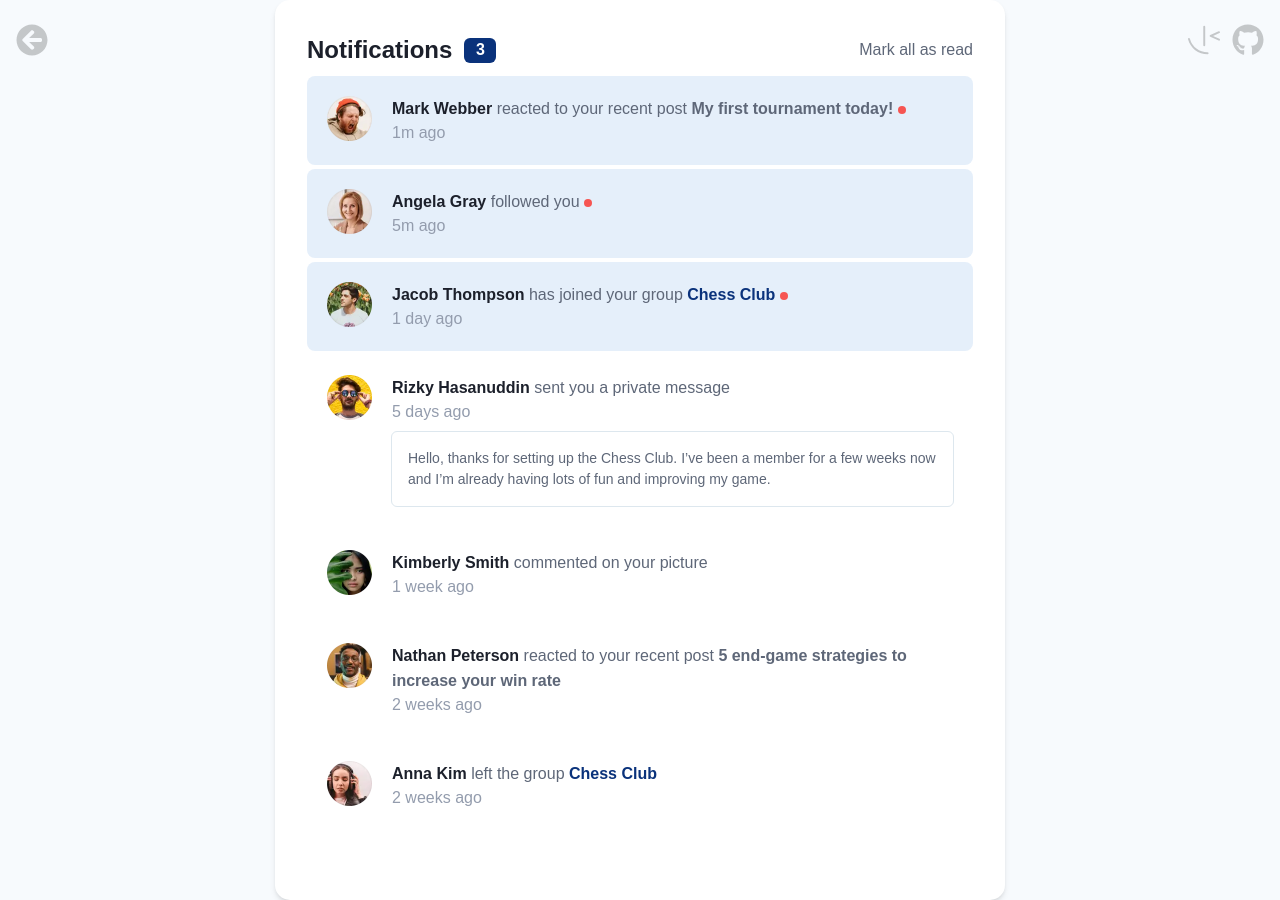
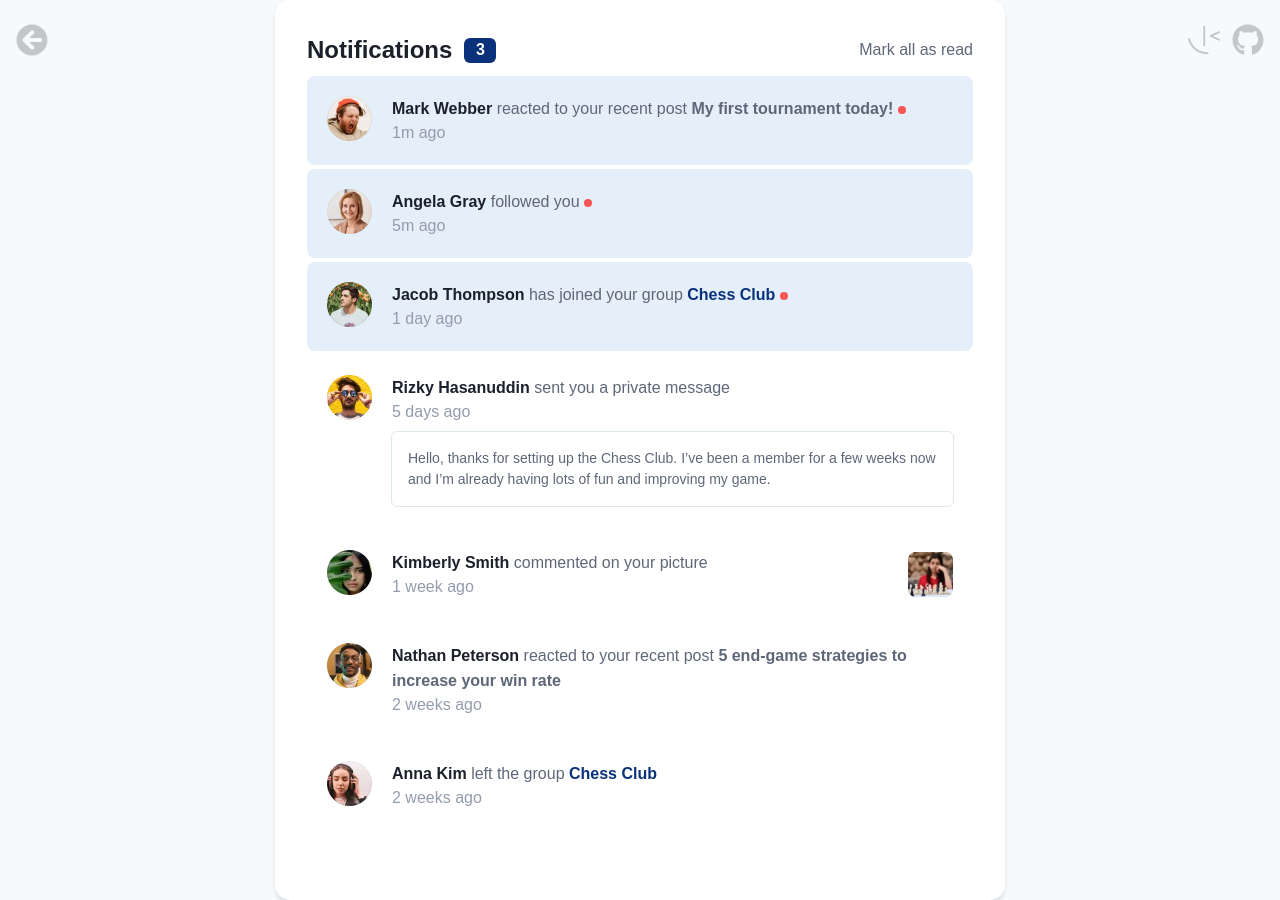
Before and after one commit to joshpickardme/frontend-mentor, a Next.js app: page /challenges/notifications-page in a window 1280 px wide. Built offline with nearby package versions, Linux system fonts and the light colour scheme.

Commit message:
picture added

```diff
--- a/src/app/challenges/notifications-page/notifications.js
+++ b/src/app/challenges/notifications-page/notifications.js
@@ -57,7 +57,7 @@ export const notifications = [
         post: "",
         link: "",
         ago: "1 week ago",
-        picture: ""
+        picture: "/notifications-page/image-chess.webp"
     },
     {
         read: true,
```
